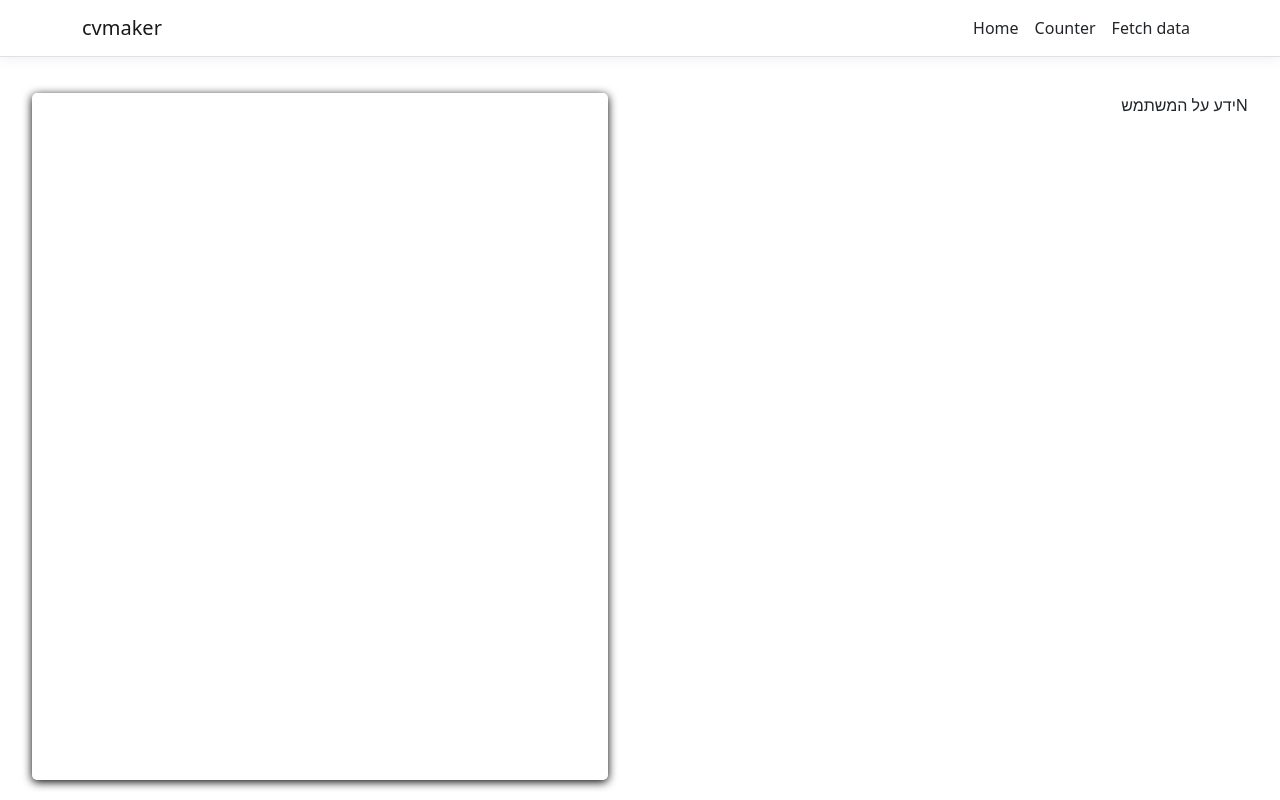
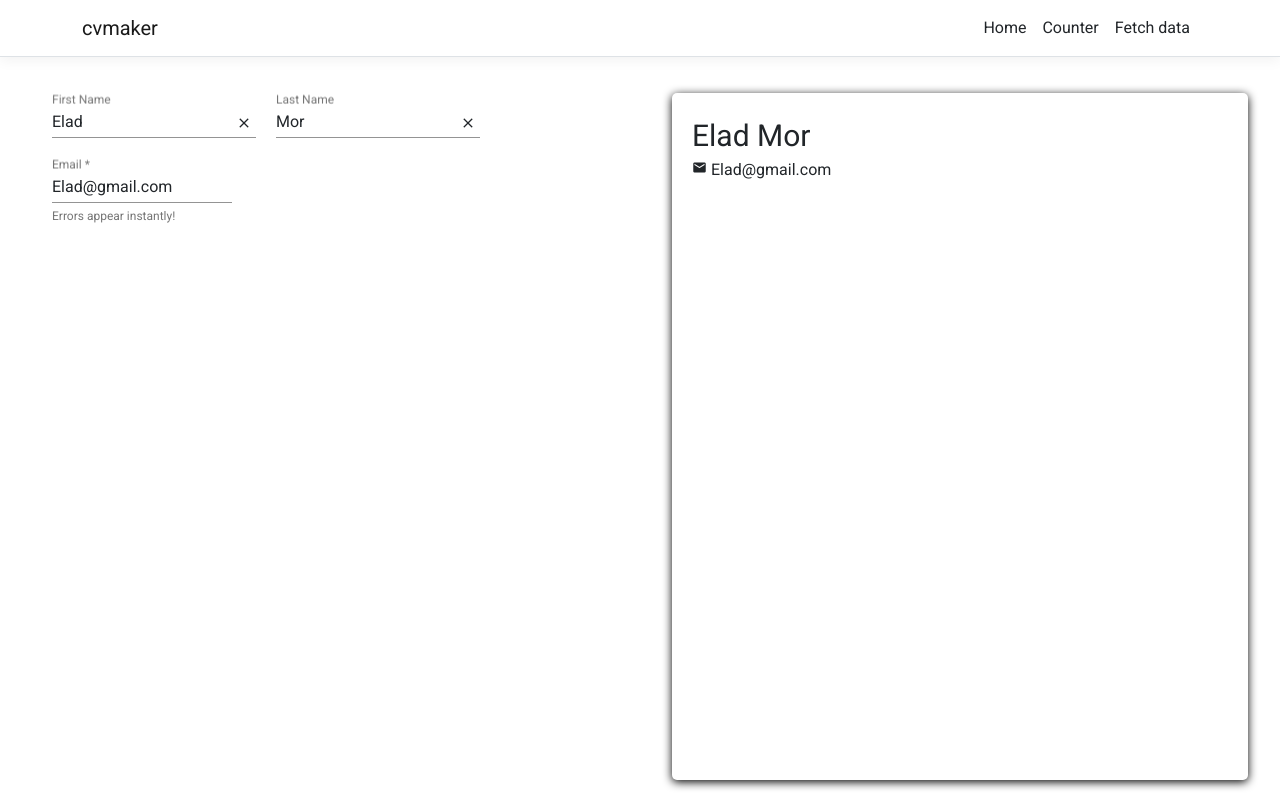
Before and after one commit to RomanKhananaev/cvmaker, an Angular app in the folder ClientApp/: page / in a window 1280 px wide. Built offline with nearby package versions, Linux system fonts and the light colour scheme.

Commit message:
first fileds bidned to resentetion of the CV few designs was added matireal package was added impoer for few matireal components

```diff
--- a/ClientApp/angular.json
+++ b/ClientApp/angular.json
@@ -27,6 +27,7 @@
               "src/assets"
             ],
             "styles": [
+              "src/custom-theme.scss",
               "node_modules/bootstrap/dist/css/bootstrap.min.css",
               "src/styles.css"
             ],
--- a/ClientApp/package.json
+++ b/ClientApp/package.json
@@ -15,10 +15,12 @@
   "private": true,
   "dependencies": {
     "@angular/animations": "~12.2.2",
+    "@angular/cdk": "^12.2.13",
     "@angular/common": "~12.2.2",
     "@angular/compiler": "~12.2.2",
     "@angular/core": "~12.2.2",
     "@angular/forms": "~12.2.2",
+    "@angular/material": "^12.2.13",
     "@angular/platform-browser": "~12.2.2",
     "@angular/platform-browser-dynamic": "~12.2.2",
     "@angular/platform-server": "~12.2.2",
@@ -46,6 +48,5 @@
     "karma-jasmine": "~4.0.0",
     "karma-jasmine-html-reporter": "^1.5.0",
     "typescript": "~4.2.3"
-  },
-  "optionalDependencies": {}
+  }
 }
--- a/ClientApp/src/app/home/home.component.html
+++ b/ClientApp/src/app/home/home.component.html
@@ -1,18 +1,51 @@
 
-  <div class="row page-container">
-    <div class="col-6">
-      <div class="preview-container">
-        <div class="cv-page">
+<div class="row page-container">
+  <div class="col-6">
+    <div class="config-container">
+      <div class="write-page">
+        <mat-form-field class="example-form-field">
+          <mat-label>First Name</mat-label>
+          <input matInput type="text" [(ngModel)]="userInfo.fName">
+          <button *ngIf="userInfo.fName" matSuffix mat-icon-button aria-label="Clear" (click)="userInfo.fName=''">
+            <mat-icon>close</mat-icon>
+          </button>
+        </mat-form-field>
+        <mat-form-field class="example-form-field">
+          <mat-label>Last Name</mat-label>
+          <input matInput type="text" [(ngModel)]="userInfo.lName">
+          <button *ngIf="userInfo.lName" matSuffix mat-icon-button aria-label="Clear" (click)="userInfo.lName=''">
+            <mat-icon>close</mat-icon>
+          </button>
+        </mat-form-field>
+        <br />
+        <form class="example-form">
+          <mat-form-field class="example-form-field">
+            <mat-label>Email</mat-label>
+            <input type="email" matInput [formControl]="emailFormControl" [errorStateMatcher]="matcher"
+                   placeholder="Ex. pat@example.com">
+            <mat-hint>Errors appear instantly!</mat-hint>
+            <mat-error *ngIf="emailFormControl.hasError('email') && !emailFormControl.hasError('required')">
+              Please enter a valid email address
+            </mat-error>
+            <mat-error *ngIf="emailFormControl.hasError('required')">
+              Email is <strong>required</strong>
+            </mat-error>
+          </mat-form-field>
+          </form>
+      </div>
 
-        </div>
-      </div>
     </div>
-    <div class="col-6">
-      <div class="config-container">
-        <div class="write-page">
-          Nידע על המשתמש
-        </div>
-
+  </div>
+  <div class="col-6">
+    <div class="preview-container">
+      <div class="cv-page">
+        <p id="name">{{userInfo.fName}} {{userInfo.lName}}</p>
+        <p id="email">
+          <mat-icon id="icon" aria-hidden="false" aria-label="Example home icon">email</mat-icon>
+          {{emailFormControl.value}}
+        </p>
       </div>
     </div>
   </div>
+
+</div>
--- a/ClientApp/src/app/home/home.component.ts
+++ b/ClientApp/src/app/home/home.component.ts
@@ -1,8 +1,30 @@
 import { Component } from '@angular/core';
+import { FormControl, FormGroupDirective, NgForm, Validators } from '@angular/forms';
+import { ErrorStateMatcher } from '@angular/material/core';
+
+export class MyErrorStateMatcher implements ErrorStateMatcher {
+  isErrorState(control: FormControl | null, form: FormGroupDirective | NgForm | null): boolean {
+    const isSubmitted = form && form.submitted;
+    return !!(control && control.invalid && (control.dirty || control.touched || isSubmitted));
+  }
+}
 
 @Component({
   selector: 'app-home',
   templateUrl: './home.component.html',
 })
+
+
 export class HomeComponent {
+  userInfo = {
+    fName: 'Elad',
+    lName: 'Mor'
+  }
+  emailFormControl = new FormControl('Elad@gmail.com', [Validators.required, Validators.email]);
+  matcher = new MyErrorStateMatcher();
+
+  ngOnInit() {
+    console.log("Obj:", this.emailFormControl);
+  }
+
 }
--- /dev/null
+++ b/ClientApp/src/custom-theme.scss
@@ -0,0 +1,34 @@
+
+// Custom Theming for Angular Material
+// For more information: https://material.angular.io/guide/theming
+@use '~@angular/material' as mat;
+// Plus imports for other components in your app.
+
+// Include the common styles for Angular Material. We include this here so that you only
+// have to load a single css file for Angular Material in your app.
+// Be sure that you only ever include this mixin once!
+@include mat.core();
+
+// Define the palettes for your theme using the Material Design palettes available in palette.scss
+// (imported above). For each palette, you can optionally specify a default, lighter, and darker
+// hue. Available color palettes: https://material.io/design/color/
+$cvmaker-primary: mat.define-palette(mat.$indigo-palette);
+$cvmaker-accent: mat.define-palette(mat.$pink-palette, A200, A100, A400);
+
+// The warn palette is optional (defaults to red).
+$cvmaker-warn: mat.define-palette(mat.$red-palette);
+
+// Create the theme object. A theme consists of configurations for individual
+// theming systems such as "color" or "typography".
+$cvmaker-theme: mat.define-light-theme((
+  color: (
+    primary: $cvmaker-primary,
+    accent: $cvmaker-accent,
+    warn: $cvmaker-warn,
+  )
+));
+
+// Include theme styles for core and each component used in your app.
+// Alternatively, you can import and @include the theme mixins for each component
+// that you are using.
+@include mat.all-component-themes($cvmaker-theme);
--- a/ClientApp/src/index.html
+++ b/ClientApp/src/index.html
@@ -7,8 +7,12 @@
 
   <meta name="viewport" content="width=device-width, initial-scale=1" />
   <!--<link rel="icon" type="image/x-icon" href="favicon.ico" />-->
+  <link rel="preconnect" href="https://fonts.gstatic.com">
+  <link href="https://fonts.googleapis.com/css2?family=Roboto:wght@300;400;500&display=swap" rel="stylesheet">
+  <link href="https://fonts.googleapis.com/icon?family=Material+Icons" rel="stylesheet">
+
 </head>
-  <body>
+  <body class="mat-typography">
     <app-root>Loading...</app-root>
   </body>
 </html>
--- a/ClientApp/src/styles.css
+++ b/ClientApp/src/styles.css
@@ -1,6 +1,9 @@
 /* You can add global styles to this file, and also import other style files */
 
 /* Provide sufficient contrast against white background */
+@import '@angular/material/prebuilt-themes/deeppurple-amber.css';
+
+
 a {
   color: #0366d6;
 }
@@ -28,7 +31,7 @@ code {
   padding:20px 20px;
 }
 .config-container {
-  direction:rtl;
+  /*direction:rtl;*/
   /*background-color: red;*/
   height: 100%;
   padding: 20px 20px;
@@ -45,3 +48,30 @@ code {
     height:100%;
     background-color:white;
 }
+
+html, body { height: 100%; }
+body { margin: 0; font-family: Roboto, "Helvetica Neue", sans-serif; }
+
+
+#name{
+    font-size:30px;
+    margin-left:20px;
+    margin-top:20px;
+    margin-bottom: 0px;
+    display:inline-block
+}
+
+.example-form-field{
+    margin-left:20px;
+}
+#email {
+  margin-left: 20px;
+  margin-top:0px;
+}
+
+#icon {
+  width: 15px;
+  height: 15px;
+  font-size: 15px;
+  text-align: center;
+}
```
Also changed, not shown: ClientApp/src/app/app.module.ts (+20 -2 lines), 1 other file (tests, documents, lock files or other folders). Lines whose indentation alone changed are shown as unchanged.
